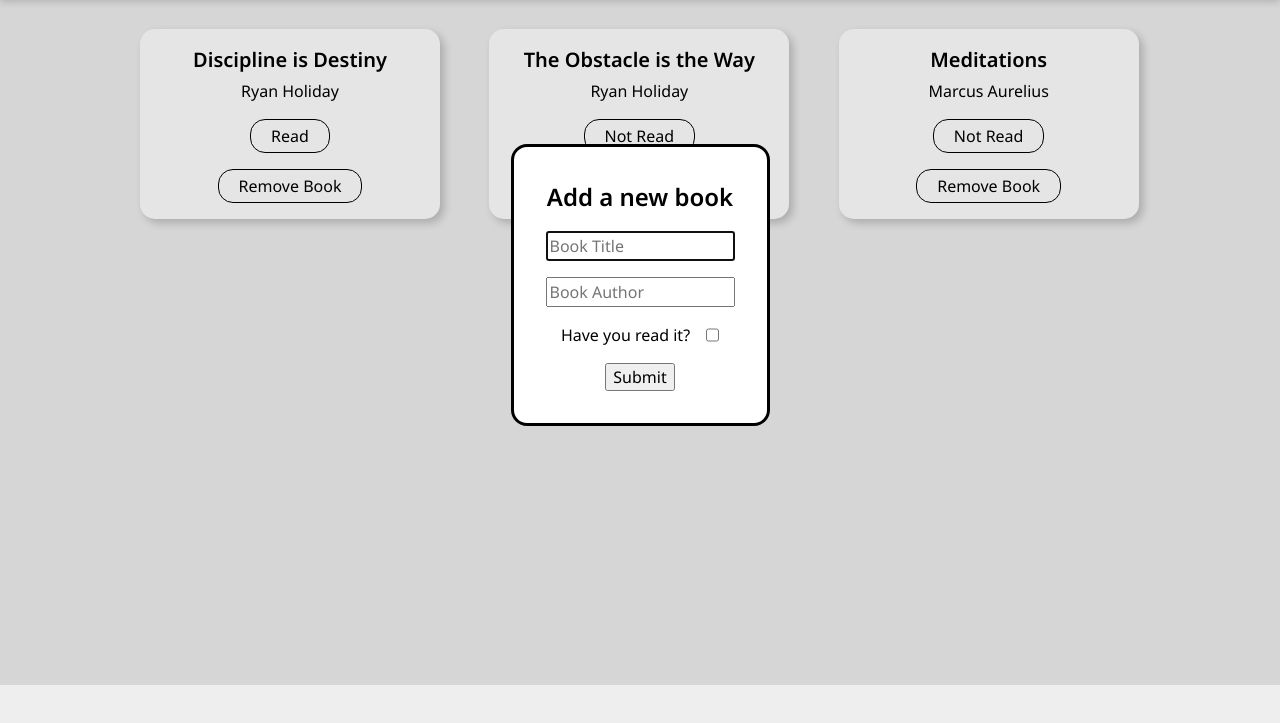
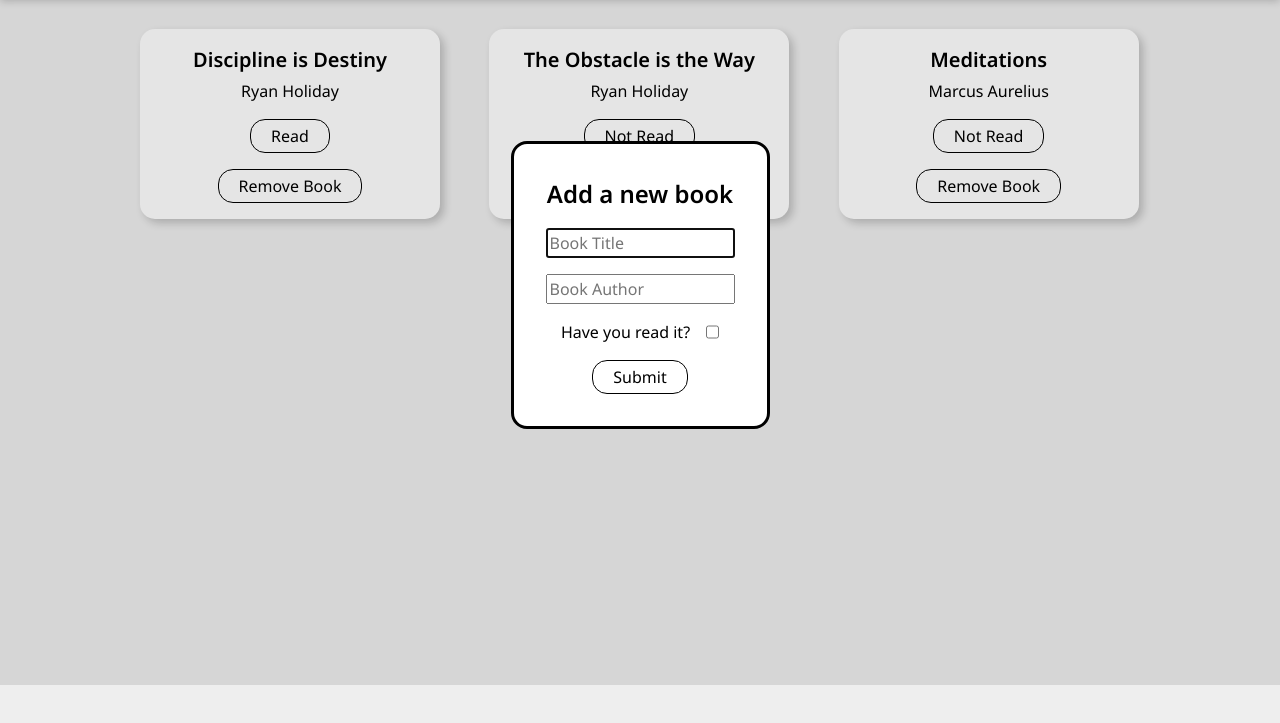
Before and after one commit to Giuliorio/Library, a plain HTML site: page index.html in a window 1280 px wide. Both pictures are taken after a click on the item "Add Book". Shown: the part 115-838 px from the top of the page. Drawn offline with Linux system fonts and the light colour scheme.

Commit message:
Make form button look like the rest of the buttons

```diff
--- a/index.html
+++ b/index.html
@@ -32,7 +32,7 @@
                 <label for="book-read">Have you read it?</label>
                 <input class="hello " type="checkbox" name="book-read" id="book-read">
             </div>
-            <input class="submit" type="submit" value="Submit">
+            <input class="submit button" type="submit" value="Submit">
         </form>
     </dialog>
 </body>
--- a/styles.css
+++ b/styles.css
@@ -72,14 +72,15 @@
     font-size: 1rem;
 }
 
-.card .button {
+.button {
+    background-color: #fff;
     border: 1px solid #000;
     border-radius: 15px;
 
     padding: .25rem 1.25rem;
 }
 
-.card .button:hover {
+.button:hover {
     background-color: #EEE;
     cursor: pointer;
 }
```
